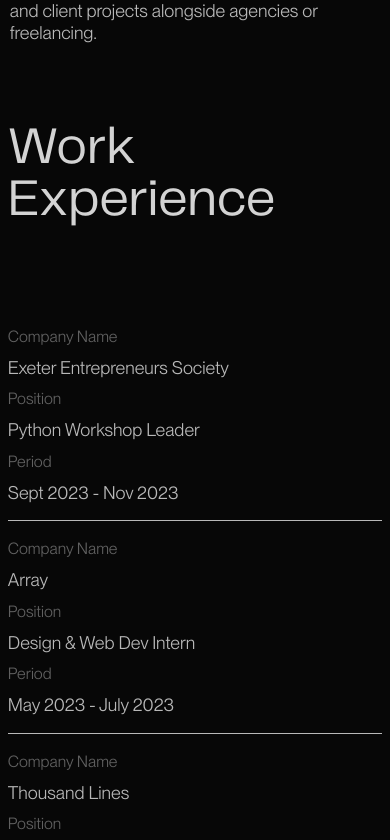
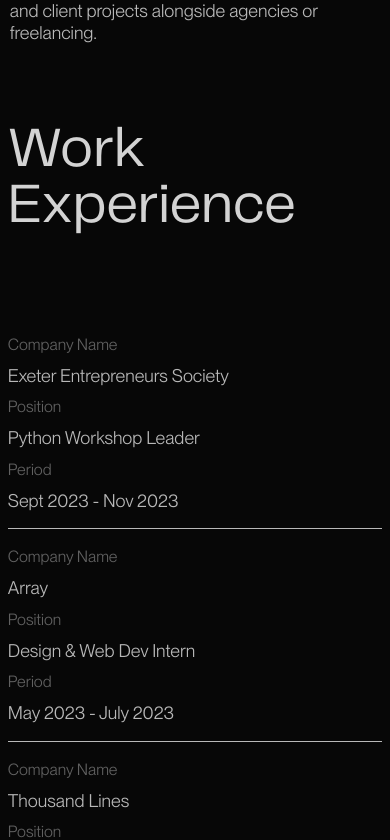
Before and after one commit to Wj9488/-Personal-Portfolio-2024-25, a Next.js app: page / in a window 390 px wide. Shown: the part 1429-2269 px from the top of the page. Built offline with nearby package versions, Linux system fonts and the light colour scheme.

Commit message:
Font size change  mobile

```diff
--- a/components/common/CommonHeader.jsx
+++ b/components/common/CommonHeader.jsx
@@ -35,7 +35,7 @@
   return (
     <h1
       ref={ref}
-      className={`${Telegraf.className} text-[3.25rem] lg:text-[5rem] xl:text-[6rem] 2xl:text-[7rem] leading-[1] my-[2.5rem] ${extraCss}`}
+      className={`${Telegraf.className} text-[3.5rem] lg:text-[5rem] xl:text-[6rem] 2xl:text-[7rem] leading-[1] my-[2.5rem] ${extraCss}`}
     >
       {words.map((word, index) => (
         <a.span
```
